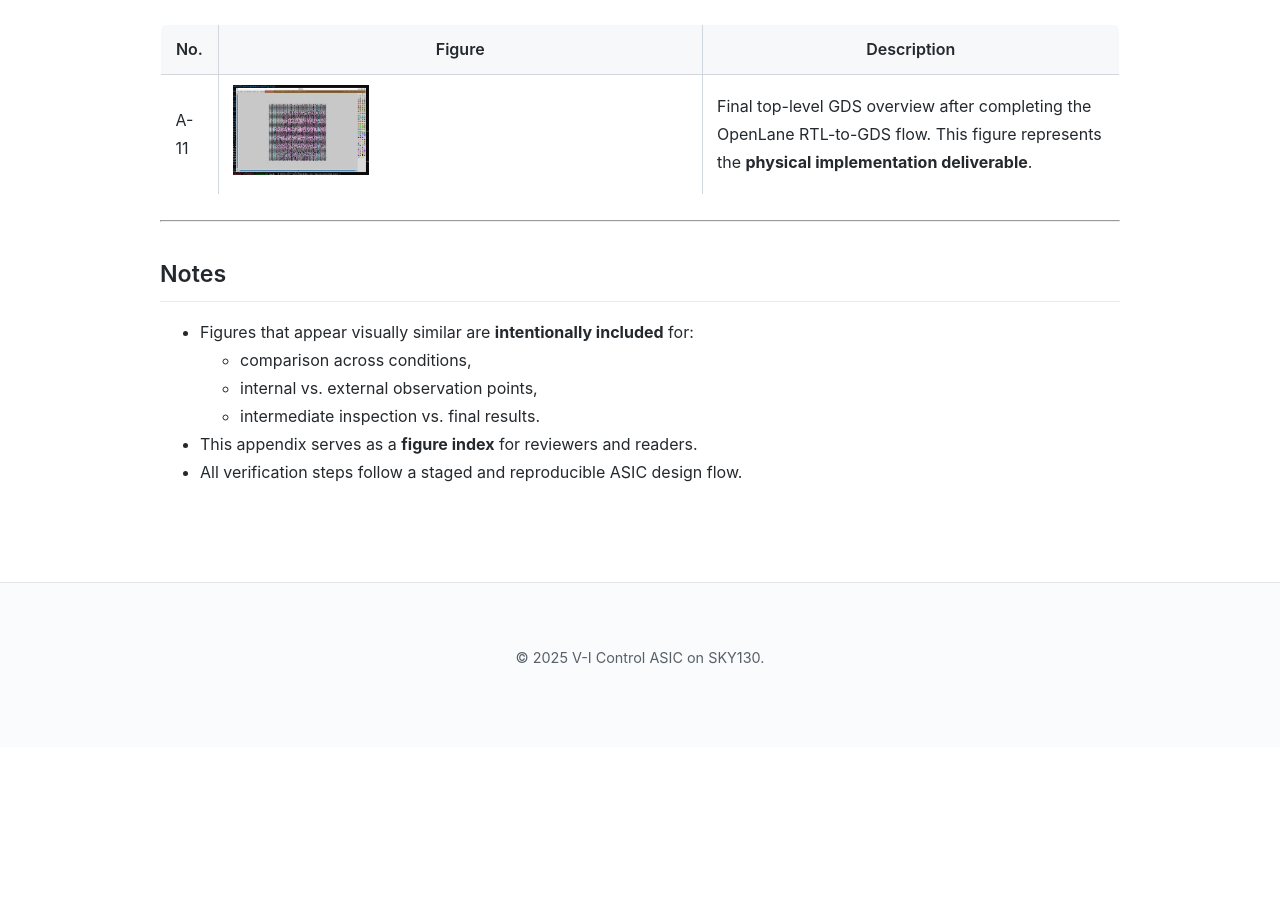
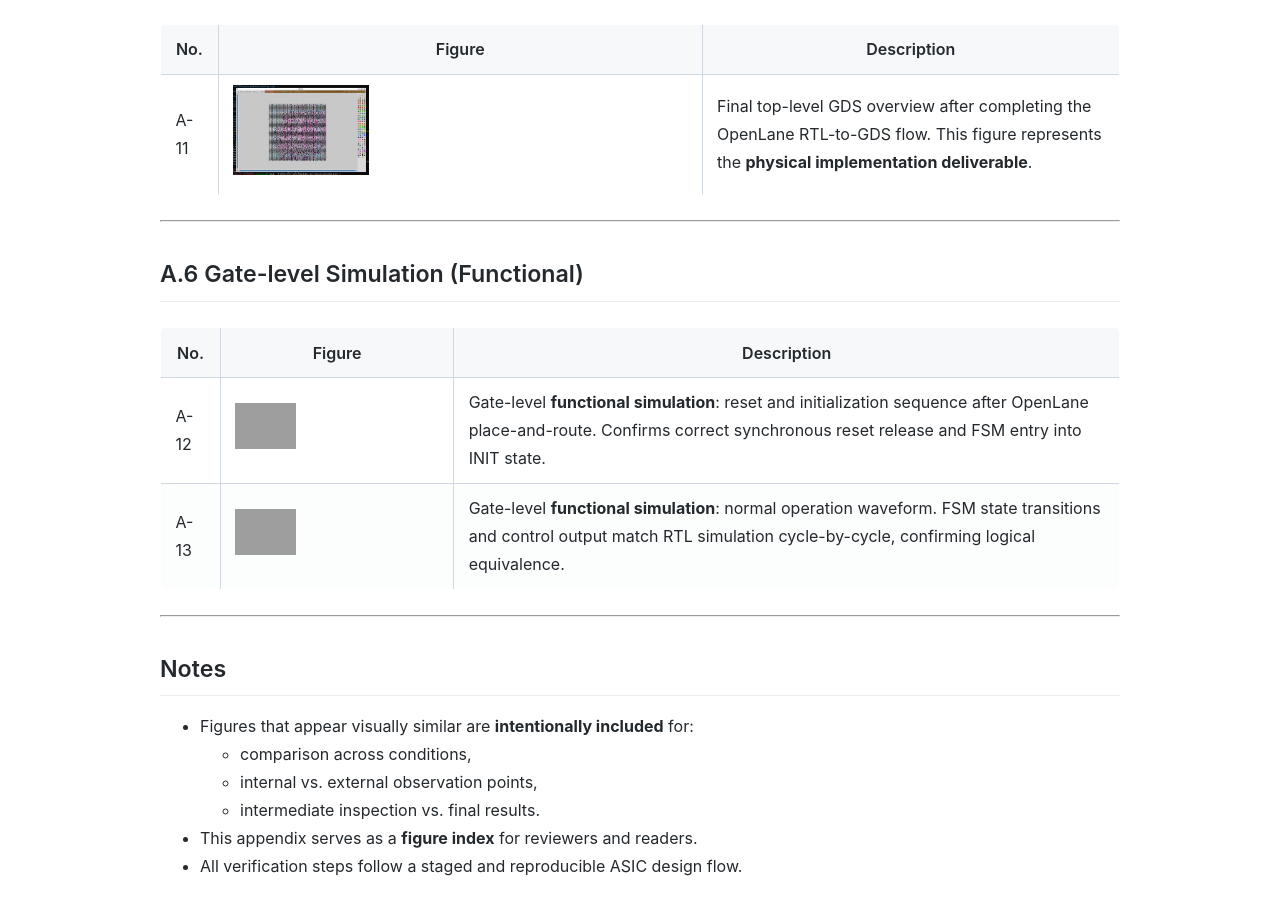
Before and after one commit to Samizo-AITL/vi-control-asic-sky130, a Jekyll site: the page built from docs/appendix_figures.md, in a window 1280 px wide and 900 px high, scrolled down 2445 px. Built offline with Jekyll 4.4.1, drawn with Linux system fonts in a browser that asks for light colours; before the commit the page ends 3192 px from its top, so only the background shows below that.

Commit message:
Update appendix_figures.md

```diff
--- a/docs/appendix_figures.md
+++ b/docs/appendix_figures.md
@@ -62,6 +62,15 @@ The intent is to clarify **what each figure proves**, and **why similar-looking
 
 ---
 
+## A.6 Gate-level Simulation (Functional)
+
+| No. | Figure | Description |
+|---|---|---|
+| A-12 | <img src="http://samizo-aitl.github.io/vi-control-asic-sky130/docs/assets/images/gate_sim/reset_seq.png" width="30%"> | Gate-level **functional simulation**: reset and initialization sequence after OpenLane place-and-route. Confirms correct synchronous reset release and FSM entry into INIT state. |
+| A-13 | <img src="http://samizo-aitl.github.io/vi-control-asic-sky130/docs/assets/images/gate_sim/waveform_ok.png" width="30%"> | Gate-level **functional simulation**: normal operation waveform. FSM state transitions and control output match RTL simulation cycle-by-cycle, confirming logical equivalence. |
+
+---
+
 ## Notes
 
 - Figures that appear visually similar are **intentionally included** for:
```
